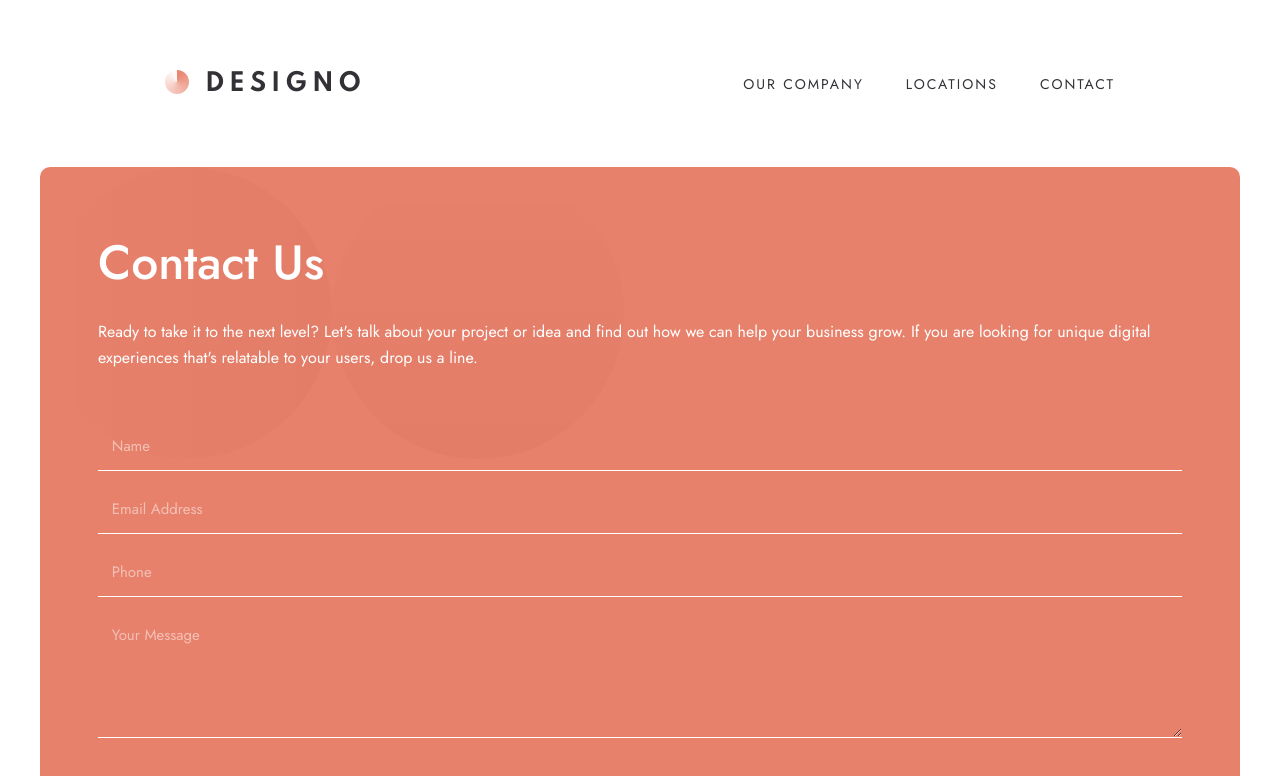
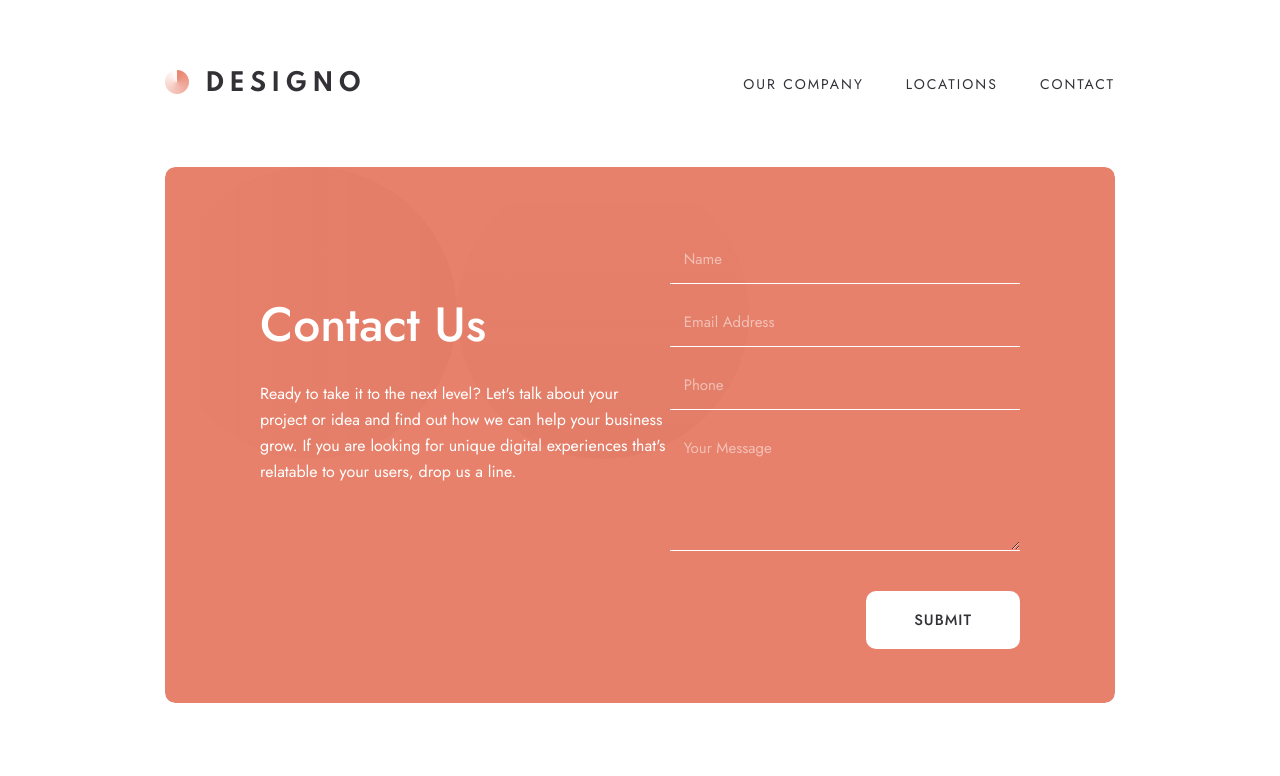
Before and after one commit to presh-031/designo, a Next.js app: page /contact in a window 1280 px wide. Shown: the top 776 px of the page. Built offline with nearby package versions, Linux system fonts and the light colour scheme.

Commit message:
style: finished making all pages responsive

```diff
--- a/components/ContactForm.tsx
+++ b/components/ContactForm.tsx
@@ -47,12 +47,12 @@ const ContactForm = () => {
   };
 
   return (
-    <div className="bg-peach bg-[url('../assets/shared/desktop/bg-pattern-two-circles.svg')] bg-no-repeat px-[2.4rem] py-[7.2rem] text-white sm:mx-[4rem] sm:rounded-2xl  sm:px-[3.8rem] md:px-[5.8rem]">
-      <div className="mb-[3.7rem] text-center sm:text-left">
+    <div className=" bg-peach bg-[url('../assets/shared/desktop/bg-pattern-two-circles.svg')] bg-no-repeat px-[2.4rem] py-[7.2rem] text-white outline sm:mx-[4rem] sm:rounded-2xl sm:px-[3.8rem] md:px-[5.8rem] xl:mx-[16.5rem] xl:flex xl:justify-between  xl:py-[5.4rem] xl:px-[9.5rem]">
+      <div className="mb-[3.7rem] text-center  sm:text-left xl:m-0 xl:w-[445px] xl:pt-[8.0rem]">
         <p className="mb-[2.4rem] text-[3.2rem] font-medium leading-[3.6rem] sm:mb-[3.2rem] sm:text-[4.8rem] sm:leading-[4.8rem]">
           Contact Us
         </p>
-        <p className="text-[1.5rem] font-normal leading-[2.5rem] sm:text-[1.6rem] sm:leading-[2.6rem]">
+        <p className="text-[1.5rem]  font-normal leading-[2.5rem] sm:text-[1.6rem] sm:leading-[2.6rem]">
           Ready to take it to the next level? Let&apos;s talk about your project
           or idea and find out how we can help your business grow. If you are
           looking for unique digital experiences that&apos;s relatable to your
@@ -63,7 +63,7 @@ const ContactForm = () => {
       {/* Check form specifics for match with design */}
       <form
         onSubmit={handleSubmit}
-        className="text-[1.5rem] font-normal leading-[2.6rem]"
+        className="flex flex-col text-[1.5rem] font-normal leading-[2.6rem]  xl:w-[380px]   "
       >
         <div
           className="flex  border-b-[1px] border-white
@@ -185,7 +185,7 @@ const ContactForm = () => {
           )}
         </div>
 
-        <button className="mx-auto block rounded-2xl bg-white px-[4.8rem] py-[1.8rem] text-[1.5rem] font-medium uppercase leading-[2.198rem] tracking-[0.1rem] text-dark-grey hover:bg-light-peach hover:text-white">
+        <button className="w-fit self-center rounded-2xl bg-white px-[4.8rem] py-[1.8rem] text-[1.5rem] font-medium uppercase leading-[2.198rem] tracking-[0.1rem] text-dark-grey  hover:bg-light-peach hover:text-white md:self-end">
           submit
         </button>
       </form>
```
